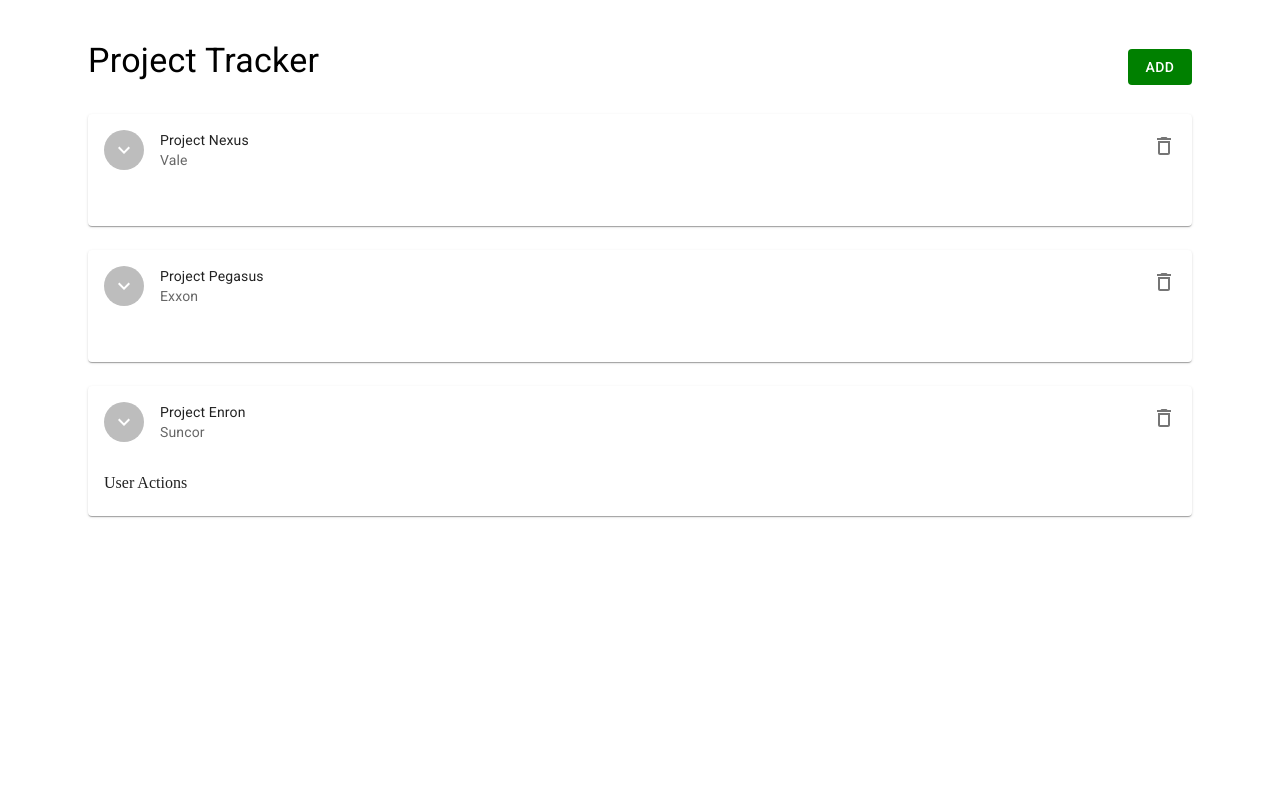
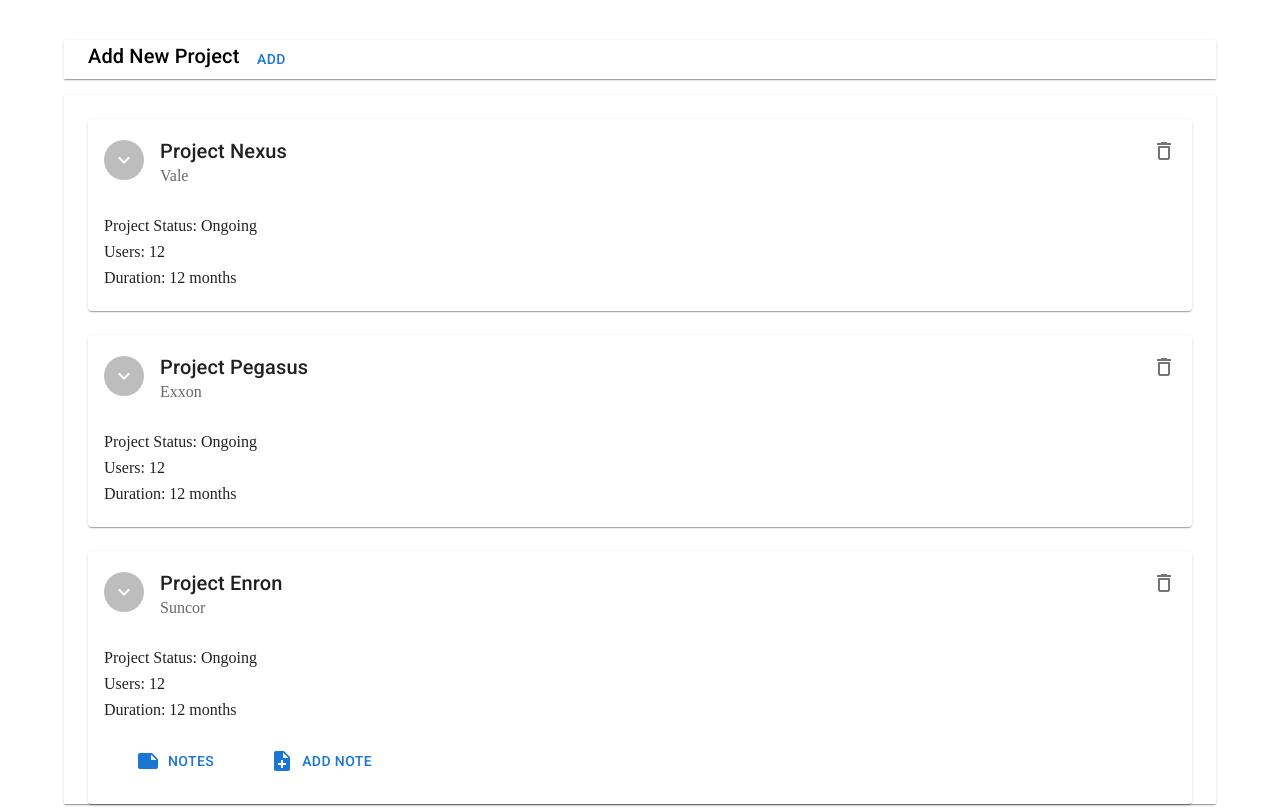
Before and after one commit to tm5682/Project-Tracker, a React (Create React App) app: page / in a window 1280 px wide. Built offline with nearby package versions, Linux system fonts and the light colour scheme.

Commit message:
more cards word added

```diff
--- a/src/App.js
+++ b/src/App.js
@@ -13,14 +13,14 @@ import { Container, createTheme, ThemeProvider } from "@mui/material";
 import { purple } from "@mui/material/colors";
 
 //custom theme using MUI theme
-const theme = createTheme({
-  palette: {
-    primary: {
-      main: "#fefefe",
-    },
-    secondary: purple,
-  },
-});
+// const theme = createTheme({
+//   palette: {
+//     primary: {
+//       main: "#fefefe",
+//     },
+//     secondary: purple,
+//   },
+// });
 
 const App = () => {
   const [showAddProject, setShowAddProject] = useState(false);
@@ -73,7 +73,7 @@ const App = () => {
 
   //v6 routers
   return (
-    <ThemeProvider theme={theme}>
+    //<ThemeProvider theme={theme}>
     <Router>
       <Routes>
         <Route
@@ -108,7 +108,7 @@ const App = () => {
         <Route path="/notes" element={<Notes />} />
       </Routes>
     </Router>
-    </ThemeProvider>
+    //</ThemeProvider>
   );
 };
 
--- a/src/components/Button.js
+++ b/src/components/Button.js
@@ -4,7 +4,7 @@ import PropTypes from "prop-types";
 
 import Button from "@mui/material/Button";
 
-const AddButton = ({ color = "steelblue", text, onClick }) => {
+const AddButton = ({ color = "primary", text, onClick }) => {
   return (
     <Button
       onClick={onClick}
--- a/src/components/Header.js
+++ b/src/components/Header.js
@@ -8,20 +8,18 @@ import Typography from "@mui/material/Typography";
 
 import { Container } from "@mui/material";
 
-const Header = ({ title = "Project Tracker", onAdd, showAdd }) => {
+const Header = ({ title = "Add New Project", onAdd, showAdd }) => {
   return (
-    <Container sx={{ mt: 5 }}>
-      <header className="header">
-        <Typography variant="h4" color={"Secondary"} gutterBottom>
+    <Container sx={{ mt: 5, mb: 5, display: "flex", boxShadow: 1 }}>
+      <Typography variant="h6" color={"Primary"} gutterBottom>
         {title}
       </Typography>
 
       <AddButton
-          color={showAdd ? "red" : "green"}
+        color={showAdd ? "secondary" : "primary"}
         text={showAdd ? "Close" : "Add"}
         onClick={onAdd}
       />
-      </header>
     </Container>
   );
 };
--- a/src/components/Notes.js
+++ b/src/components/Notes.js
@@ -1,7 +1,7 @@
 import { useEffect, useState } from "react";
 
 import Grid from "@mui/material/Grid";
-import Paper from "@mui/material/Paper";
+
 import Container from "@mui/material/Container";
 
 import CardNote from "./CardNote";
--- a/src/components/Project.js
+++ b/src/components/Project.js
@@ -15,6 +15,9 @@ import ExpandMoreIcon from "@mui/icons-material/ExpandMore";
 import Avatar from "@mui/material/Avatar";
 
 import ProjectActionList from "./ProjectActionList";
+
+import Grid from "@mui/material/Grid";
+import Container from "@mui/material/Container";
 
 const Project = ({ project, onDelete, onToggle }) => {
   return (
@@ -55,11 +58,35 @@ const Project = ({ project, onDelete, onToggle }) => {
                 <DeleteOutlined />
               </IconButton>
             }
-            title={project.name}
-            subheader={project.clientName}
+            title={
+              <Typography variant="h6" color="Primary">
+                {" "}
+                {project.name}{" "}
+              </Typography>
+            }
+            subheader={
+              <Typography variant="h12" color="textSecondary">
+                {" "}
+                {project.clientName}{" "}
+              </Typography>
+            }
           />
 
           <CardContent>
+            <Grid container spacing={1} sx={{ flexDirection: "column" }}>
+              <Grid item>
+                <Typography variant="h8">Project Status: Ongoing</Typography>
+              </Grid>
+
+              <Grid item>
+                <Typography variant="h8">Users: 12</Typography>
+              </Grid>
+
+              <Grid item>
+                <Typography variant="h8">Duration: 12 months </Typography>
+              </Grid>
+            </Grid>
+
             {project.actionList && <ProjectActionList />}
           </CardContent>
         </Card>
--- a/src/components/ProjectActionList.js
+++ b/src/components/ProjectActionList.js
@@ -1,5 +1,28 @@
+import Grid from "@mui/material/Grid";
+import Container from "@mui/material/Container";
+
+import { IconButton, Typography } from "@mui/material";
+import { Button } from "@mui/material";
+
+import NoteAddIcon from "@mui/icons-material/NoteAdd";
+import NoteIcon from "@mui/icons-material/Note";
+
 function ProjectActionList() {
-  return <div>User Actions</div>;
+  return (
+    <Container>
+      <Grid container spacing={3}>
+        <Grid item>
+          <Button href="" sx={{ mt: 3 }}>
+            <NoteIcon size="small" sx={{ mr: 1 }} /> Notes
+          </Button>
+
+          <Button href="" sx={{ ml: 5, mt: 3 }}>
+            <NoteAddIcon size="small" sx={{ mr: 1 }} /> Add Note
+          </Button>
+        </Grid>
+      </Grid>
+    </Container>
+  );
 }
 
 export default ProjectActionList;
--- a/src/components/ProjectList.js
+++ b/src/components/ProjectList.js
@@ -11,7 +11,7 @@ const ProjectList = ({ projectList, onDelete, onToggle }) => {
     //   onDelete={onDelete}
     //   onToggle={onToggle}
     // />
-    <Container>
+    <Container sx={{ boxShadow: 1 }}>
       <Grid container spacing={3}>
         {projectList.map((project) => (
           <Grid item key={project.id} xs={12}>
```
Lines whose indentation alone changed are shown as unchanged.
